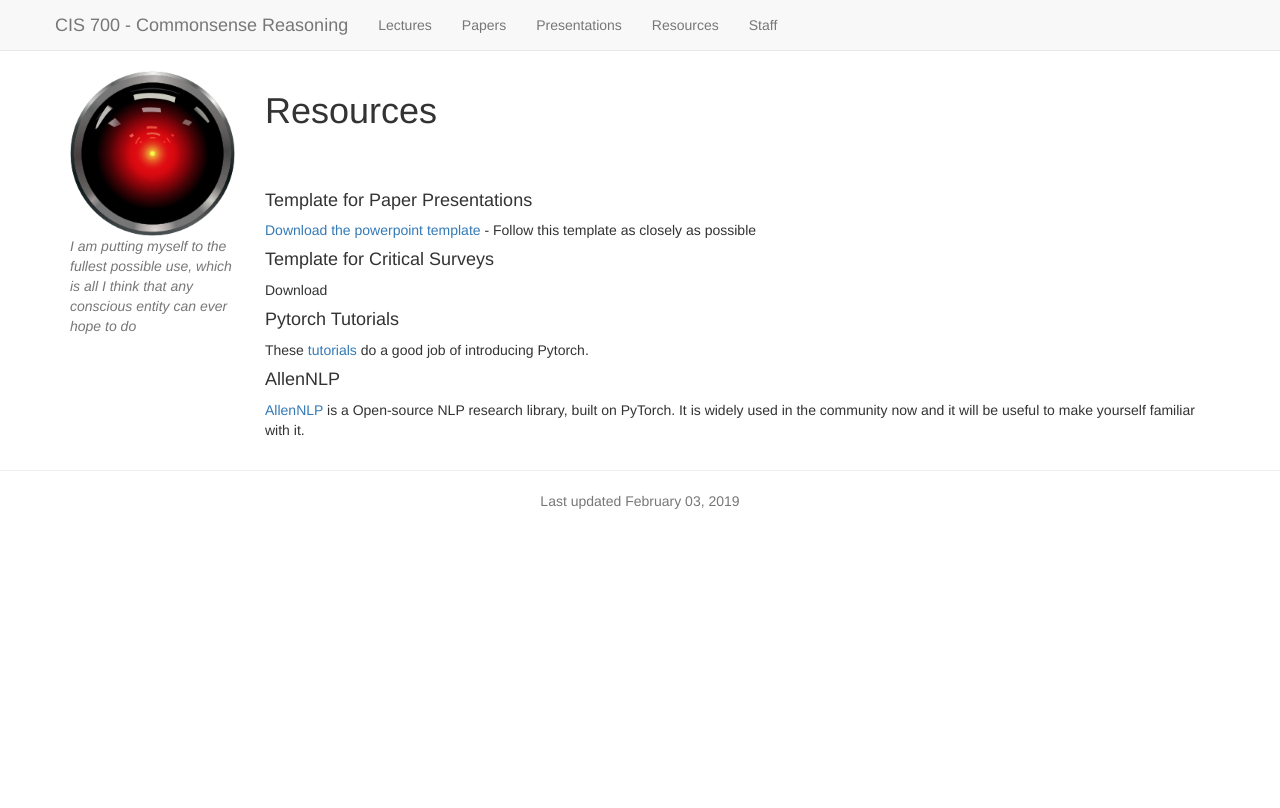
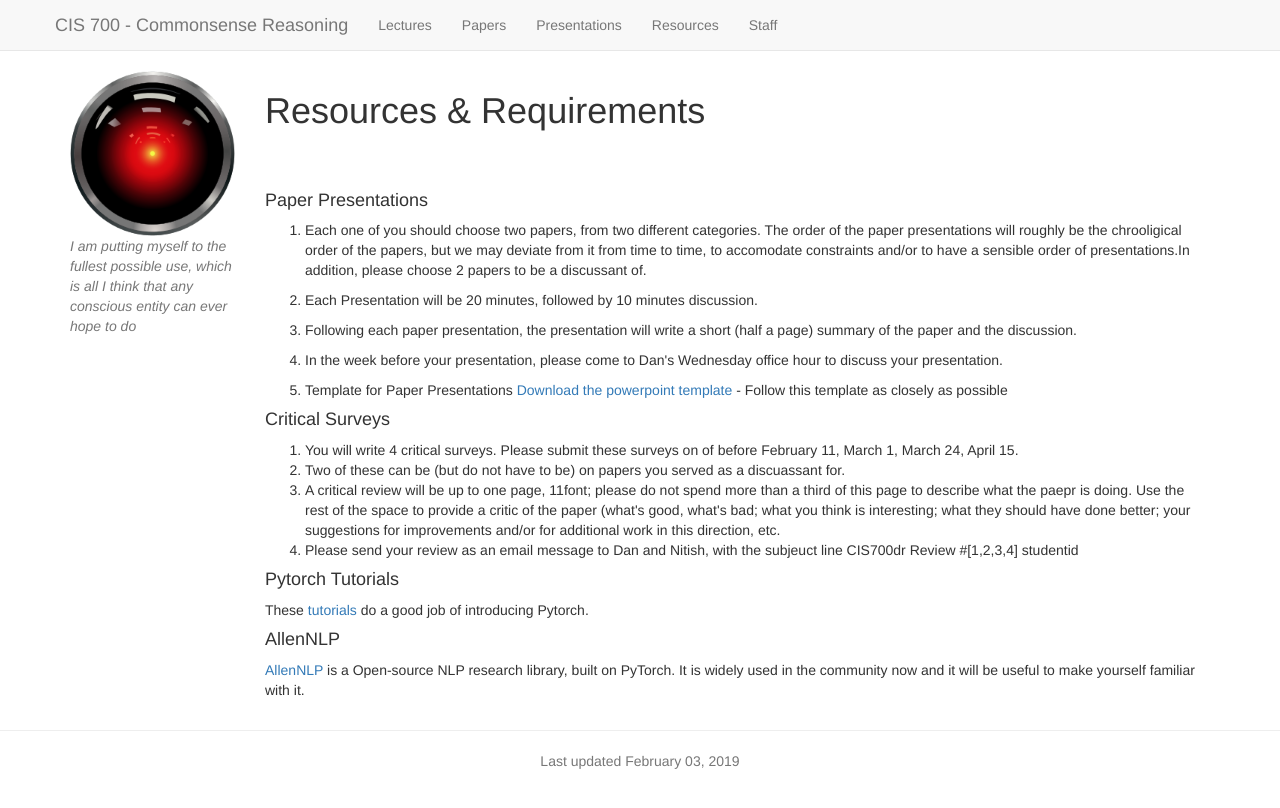
Before and after one commit to nitishgupta/cis700dr, a Jekyll site: the page built from resources.md, in a window 1280 px wide. Shown: the top 808 px of the page. Built offline with Jekyll 4.4.1, drawn with Linux system fonts in a browser that asks for light colours; nearby versions of some CDN libraries; a script that is not in the unit is left out.

Commit message:
requirements update

```diff
--- a/resources.md
+++ b/resources.md
@@ -6,15 +6,28 @@ caption: 'I am putting myself to the fullest possible use, which is all I think
 active_tab: main_page
 ---
 
-# Resources
+# Resources & Requirements
 <br>
 <br>
-#### Template for Paper Presentations
+#### Paper Presentations
+1. Each one of you should choose two papers, from two different categories. The order of the paper presentations will roughly be the chrooligical order of the papers, but we may deviate from it from time to time, to accomodate constraints and/or to have a sensible order of presentations.In addition, please choose 2 papers to be a discussant of.
+
+2. Each Presentation will be 20 minutes, followed by 10 minutes discussion.
+
+3. Following each paper presentation, the presentation will write a short (half a page) summary of the paper and the discussion.
+
+4. In the week before your presentation, please come to Dan\'s Wednesday office hour to discuss your presentation.
+
+5. Template for Paper Presentations
 [Download the powerpoint template](assets/ppt/paper_presentation_template.pptx) -
 Follow this template as closely as possible
 
-#### Template for Critical Surveys
-Download
+#### Critical Surveys
+1. You will write 4 critical surveys. Please submit these surveys on of before February 11, March 1, March 24, April 15.
+2. Two of these can be (but do not have to be) on papers you served as a discuassant for.
+3. A critical review will be up to one page, 11font; please do not spend more than a third of this page to describe what the paepr is doing. Use the rest of the space to provide a critic of the paper (what\'s good, what\'s bad; what you think is interesting; what they should have done better; your suggestions for improvements and/or for additional work in this direction, etc.
+4. Please send your review as an email message to Dan and Nitish, with the subjeuct line CIS700dr Review #[1,2,3,4] studentid
+
 
 #### Pytorch Tutorials
 These [tutorials](https://pytorch.org/tutorials/) do a good job of introducing Pytorch.
```
